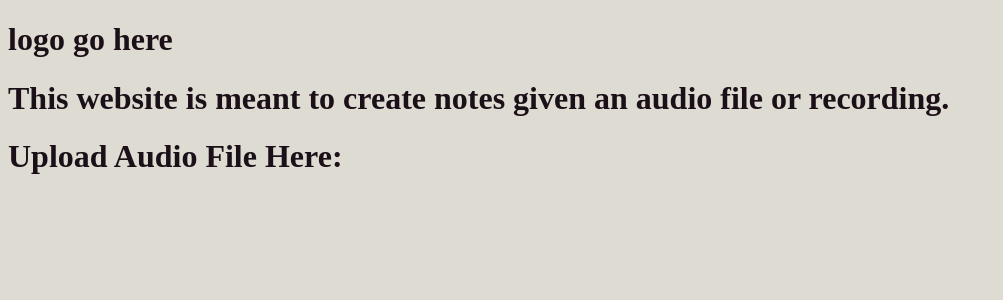
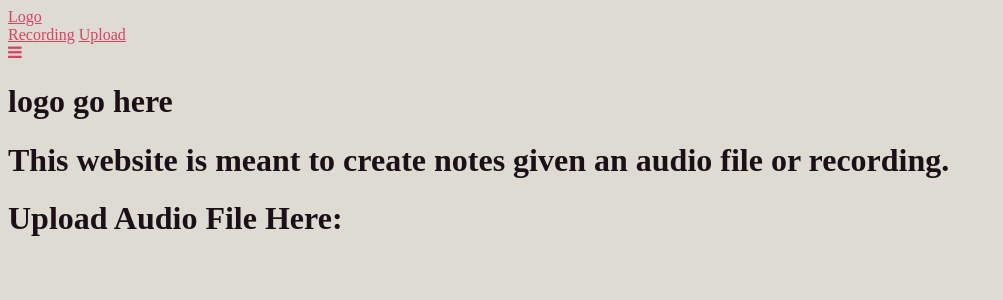
Before and after one commit to AjaySlngh/NoteAI, a Flask app: page / in a window 1280 px wide. Shown: the top 300 px of the page, without its empty margins (0-1003 px from the left). Run offline with Flask 3, Linux system fonts and the light colour scheme.

Commit message:
added hamborger

```diff
--- a/flaskr/templates/frontPage.html
+++ b/flaskr/templates/frontPage.html
@@ -7,6 +7,22 @@
     </head>
     <body>
         <header>
+        <link rel="stylesheet" href="https://cdnjs.cloudflare.com/ajax/libs/font-awesome/4.7.0/css/font-awesome.min.css">
+
+        <!-- Top Navigation Menu -->
+        <div class="topnav">
+        <a href="#home" class="active">Logo</a>
+        <!-- Navigation links (hidden by default) -->
+        <div id="myLinks">
+            <a href="/recording">Recording</a>
+            <a href="#contact">Upload</a>
+        </div>
+        <!-- "Hamburger menu" / "Bar icon" to toggle the navigation links -->
+        <a href="javascript:void(0);" class="icon" onclick="myFunction()">
+    <i class="fa fa-bars"></i>
+  </a>
+</div>
+
             <h1>logo go here</h1>
         </header>
         <main>
```
